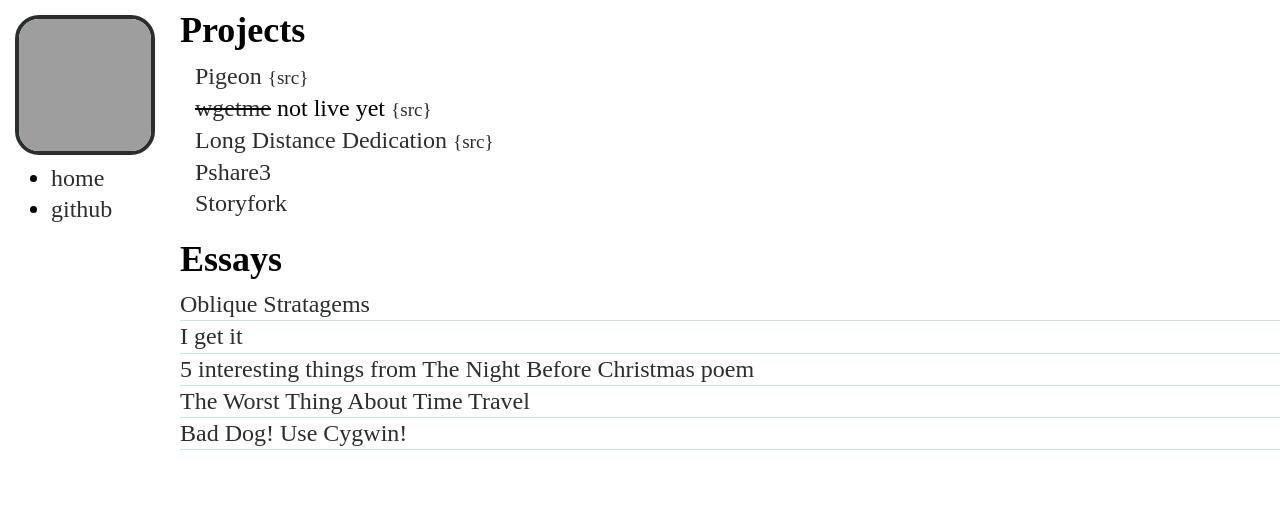
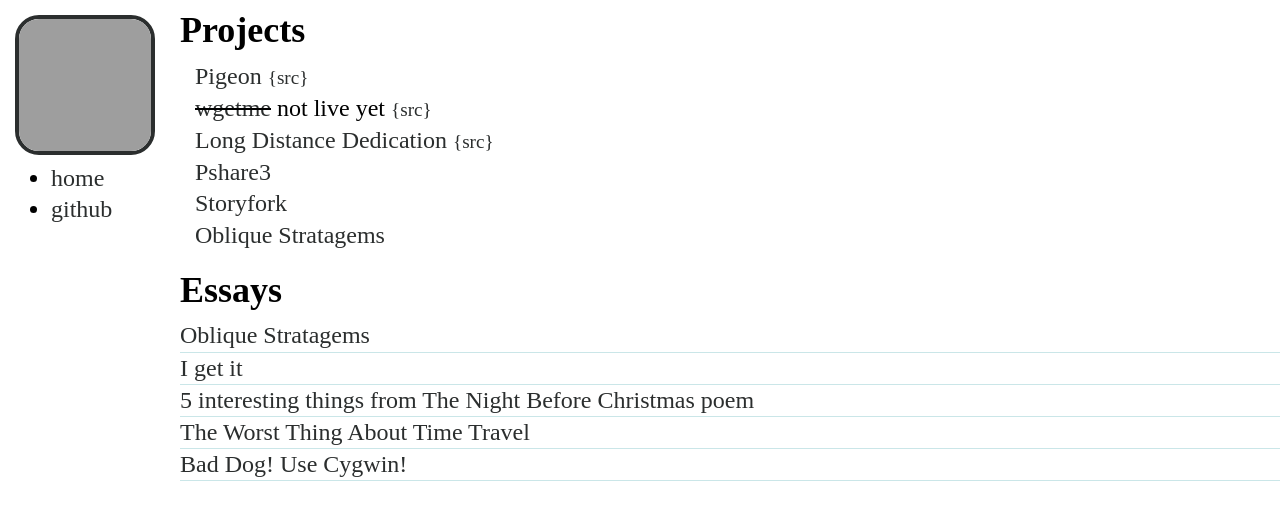
Before and after one commit to pfarrell/pfarrell.github.com, a Jekyll site: the page built from index.html, in a window 1280 px wide. Shown: the top 520 px of the page. Built offline with Jekyll 4.4.1, drawn with Linux system fonts in a browser that asks for light colours; nearby versions of some CDN libraries; some web fonts are replaced; Markdown is read by kramdown in place of the engine named in the settings; grey boxes are pictures that could not be loaded.

Commit message:
added proj

```diff
--- a/index.html
+++ b/index.html
@@ -23,6 +23,9 @@ title: pfarrell
     <p class='project'>
       <a href='http://github.com/pfarrell/storyfork'>Storyfork</a>
     </p>
+    <p class='project'>
+      <a href='http://obliquestratagems.com'>Oblique Stratagems</a>
+    </p>
   </p>
 
   <p class='section'>
```
